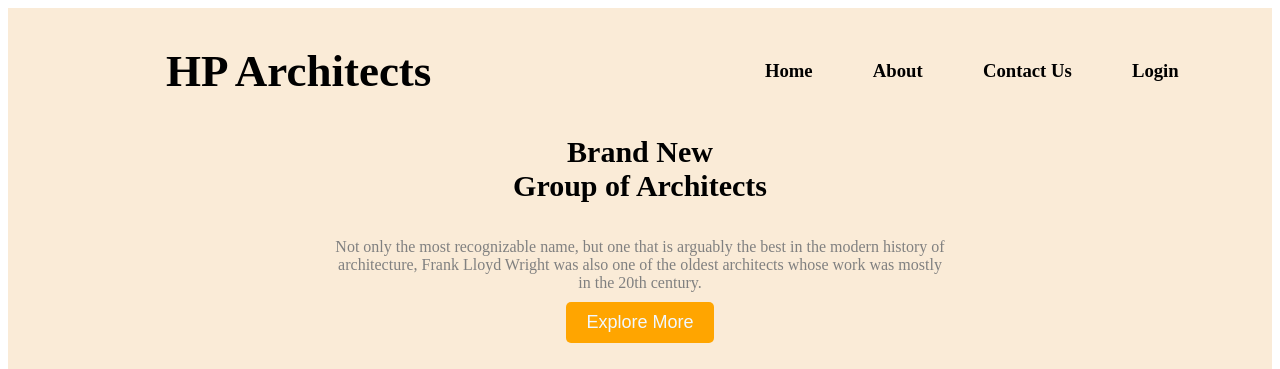
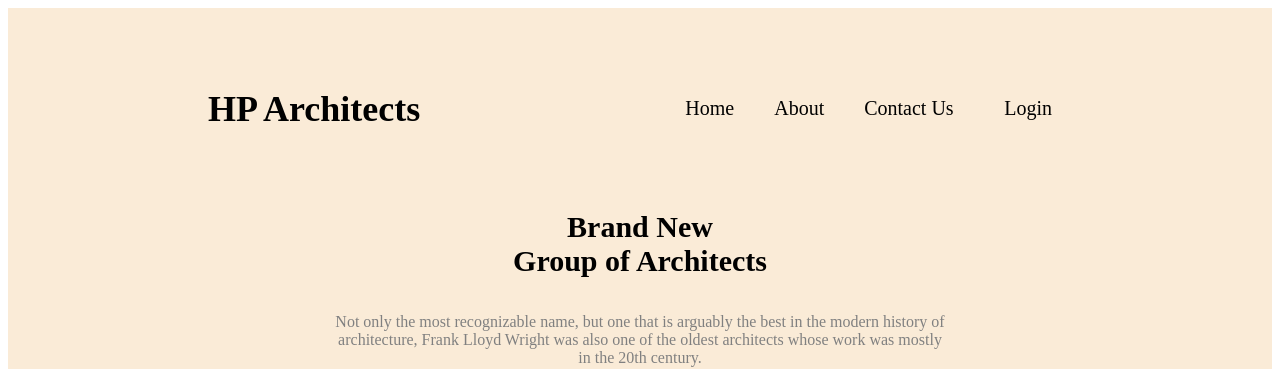
Before and after one commit to HironmoyRay/hp-architects, a plain HTML site: page index.html in a window 1280 px wide. Shown: the top 369 px of the page. Drawn offline with Linux system fonts and the light colour scheme.

Commit message:
Header Section Edit

```diff
--- a/index.html
+++ b/index.html
@@ -14,28 +14,13 @@
         <div class="header-title">
             <h2>HP Architects</h2>
         </div>
-        <nav>
-            <div class="home">
-                <a href="">
-                    <h3>Home</h3>
-                </a>
-            </div>
-            <div class="about">
-                <a href="">
-                    <h3>About</h3>
-                </a>
-
-            </div>
-            <div class="contact">
-                <a href="">
-                    <h3>Contact Us</h3>
-                </a>
-            </div>
-            <div class="login">
-                <a href="">
-                    <h3>Login</h3>
-                </a>
-            </div>
+        <nav class="nav">
+            <ul class="list-items">
+                <li id="home" class="item"><a href="">Home</a></li>
+                <li id="about" class="item"><a href="">About</a></li>
+                <li id="contact" class="item"><a href="">Contact Us</a></li>
+                <li id="login" class="item"><a href="">Login</a></li>
+            </ul>
         </nav>
     </header>
     <main>
--- a/styles/style.css
+++ b/styles/style.css
@@ -1,29 +1,40 @@
 header {
-    display: grid;
-    grid-template-columns: 1fr 1fr;
+  display: flex;
+  justify-content: space-between;
+  align-items: center;
   background-color: antiquewhite;
+  padding: 50px 200px;
 }
 
 .header-title {
-    margin-left: 25%;
-    font-size: 30px;
+  font-size: 1.5rem;
 }
 
-nav {
+nav ul {
   display: flex;
   justify-content: space-around;
-    margin-right: 10%;
-    margin-left: 15%;
+  /* margin-right: 10%;
+    margin-left: 15%; */
   align-items: center;
+}
+.list-items {
+}
+.item {
+  list-style: none;
+  margin: 10px 20px;
+}
+#contact {
+  width: 100px;
 }
 
 a {
   text-decoration: none;
   color: black;
+  font-size: 1.25rem;
 }
 
 a:hover {
-    color: gray;
+  font-weight: bold;
 }
 
 /* main  */
@@ -36,7 +47,6 @@ a:hover {
 .brand-title {
   margin-top: 0px;
   font-size: 30px;
-
 }
 
 .brand-details {
@@ -152,7 +162,6 @@ hr {
   padding: 20px;
 }
 
-
 .experience-btn {
   background-color: orange;
   color: aliceblue;
@@ -195,8 +204,6 @@ hr {
   padding: 5px;
   width: 150px;
   margin-top: 50px;
-
-
 }
 
 .fact-box:hover {
@@ -204,7 +211,7 @@ hr {
   animation-duration: 4s;
   transform: scale(1.5);
   transition: linear 1s;
-    transition-timing-function: cubic-bezier(.29, 1.01, 1, -0.68);
+  transition-timing-function: cubic-bezier(0.29, 1.01, 1, -0.68);
 }
 
 @keyframes fact {
@@ -257,7 +264,6 @@ hr {
 
 .sponsor-title {
   font-size: 30px;
-
 }
 
 .sponsor-details {
@@ -272,7 +278,6 @@ hr {
   gap: 5px;
 }
 
-
 /* Footter  */
 
 footer {
@@ -284,16 +289,16 @@ footer {
   color: gray;
 }
 
-
-
-
 /* responsive style  */
 
 /* for mobile device */
 
-@media screen and (max-width:576px) {
+@media screen and (max-width: 576px) {
+  header {
+    flex-direction: column;
+  }
 
-    header,
+
   .feature-section,
   .img-container {
     grid-template-columns: 1fr;
@@ -331,5 +336,4 @@ footer {
   .sponsor-img img {
     margin-top: 30px;
   }
-
 }
```
Lines whose indentation alone changed are shown as unchanged.
